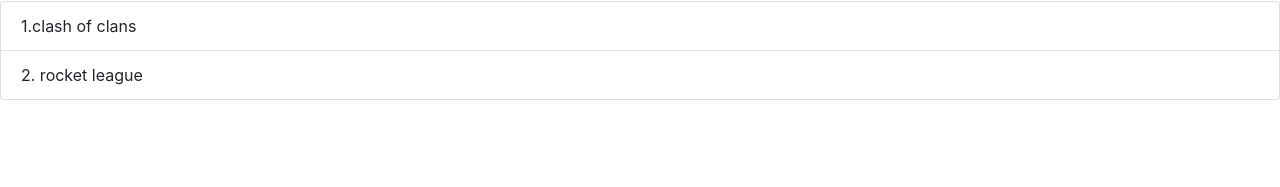
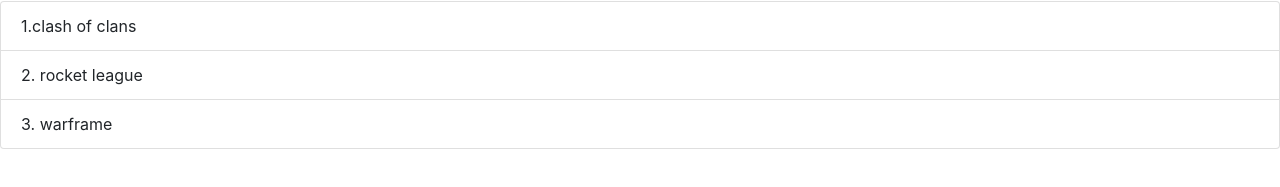
Before and after one commit to TripleShotz/vebr-Yannick-vanBaren-328376, a plain HTML site: page index.html in a window 1280 px wide. Shown: the part 111-298 px from the top of the page. Drawn offline with nearby package versions, Linux system fonts and the light colour scheme.

Commit message:
favo game 3

```diff
--- a/index.html
+++ b/index.html
@@ -18,6 +18,7 @@
 <ul class="list-group">
     <li class="list-group-item">1.clash of clans</li>
     <li class="list-group-item">2. rocket league</li>
+    <li class="list-group-item">3. warframe</li>
   </ul>
     <!-- Optional JavaScript -->
     <!-- jQuery first, then Popper.js, then Bootstrap JS -->
```
